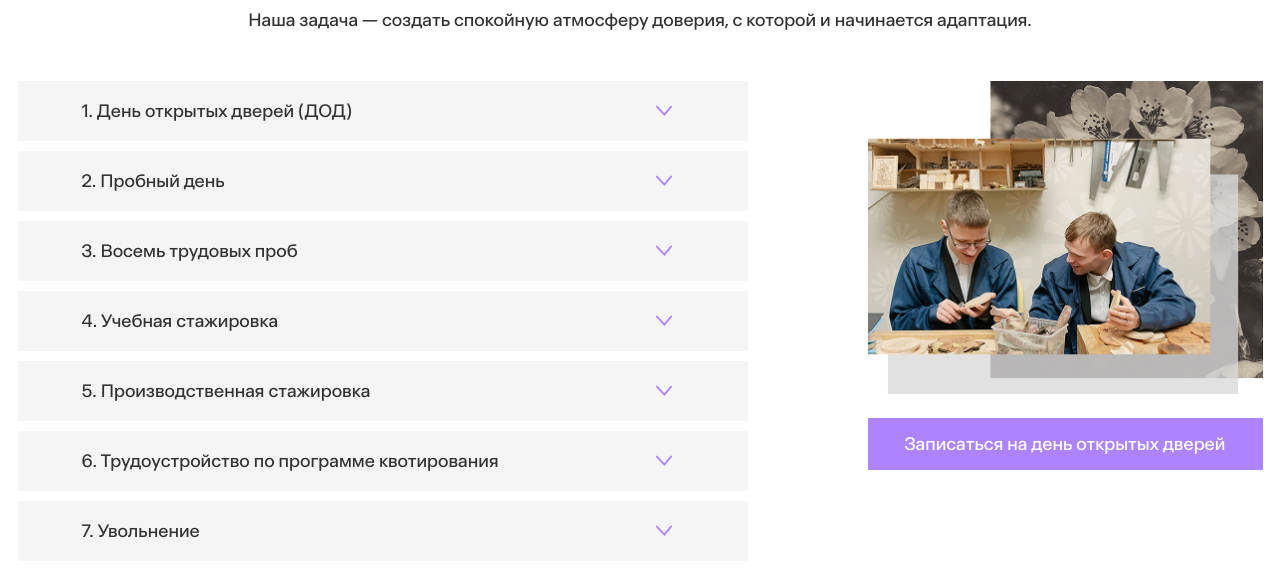
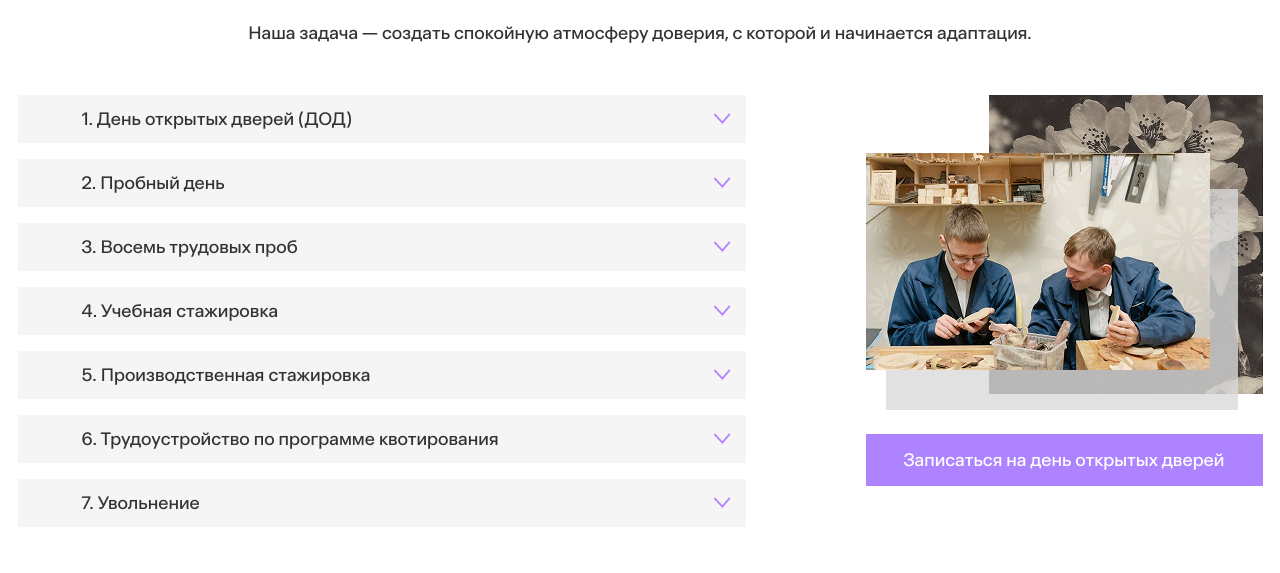
Before and after one commit to TanyushaBalandova/page-for-the-ordinary-business-website, a plain HTML site: page index.html in a window 1280 px wide. Shown: the part 296-869 px from the top of the page. Drawn offline with Linux system fonts and the light colour scheme.

Commit message:
Update style.css

```diff
--- a/css/style.css
+++ b/css/style.css
@@ -19,12 +19,14 @@
 body {
     margin: 0;
     font-family: 'Ony One', sans-serif;
+    font-weight: 400;
     color: #313332;
 }
 
 a {
     color: #313332;
     text-decoration: none;
+    font-weight: 400;
 }
 
 ul {
@@ -45,6 +47,7 @@ ul {
     justify-content: center;
     background: #ad83ff;
     font-size: 18px;
+    font-weight: 400;
     color: white;
 }
 
@@ -73,6 +76,7 @@ ul {
 
 .header__nav a {
     font-size: 15px;
+    font-weight: 400;
 }
 
 .header .logo a {
@@ -84,6 +88,7 @@ ul {
 
 .logo-title {
     font-size: 15px;
+    font-weight: 400;
 }
 
 .btn.btn__header {
@@ -102,16 +107,18 @@ ul {
     margin-bottom: 25px;
     gap: 24px;
     font-size: 15px;
+    font-weight: 400;
 }
 
 .breadcrumbs__current {
     color: #AD83FF;
+    font-weight: 400;
 }
 
 
-.main {
+main {
     flex: 1 0 auto;
-    padding-bottom: 28px;
+    padding-bottom: 32px;
 }
 
 .main > .container {
@@ -121,6 +128,7 @@ ul {
 h1 {
     margin: 0 0 16px;
     font-size: 30px;
+    font-weight: 500;
     line-height: 1.2;
     text-align: center;
 }
@@ -129,7 +137,8 @@ h1 {
     max-width: 785px;
     margin: auto;
     font-size: 18px;
-    line-height: 1.3;
+    font-weight: 400;
+    line-height: 1.5;
     text-align: center;
 }
 
@@ -141,7 +150,7 @@ h1 {
 /* Общая сетка */
 .path {
     display: grid;
-    grid-template-columns: 1fr 395px;
+    grid-template-columns: 1fr 397px;
     gap: 120px;
     align-items: start;
     margin-top: 48px;
@@ -153,7 +162,7 @@ h1 {
 .steps {
     display: flex;
     flex-direction: column;
-    gap: 10px;
+    gap: 16px;
     margin: 0;
     padding: 0;
     list-style: none;
@@ -163,8 +172,8 @@ h1 {
     display: flex;
     align-items: center;
     gap: 16px;
-    min-height: 60px;
-    padding: 0 76px 0 64px;
+    height: 48px;
+    padding: 0 16px 0 64px;
     background-color: #F5F5F5;
 }
 
@@ -177,6 +186,7 @@ h1 {
     border: none;
     font-family: inherit;
     font-size: 18px;
+    font-weight: 400;
     color: #313332;
     text-align: left;
     padding: 0;
@@ -200,20 +210,22 @@ h1 {
 
 .path-photo {
     display: block;
-    width: 100%;
-    max-width: 100%;
-    height: auto;
+    width: 397px;
+    height: 315px;
+    object-fit: cover;
 }
 
 .btn.btn__main {
     width: 100%;
     height: 52px;
     font-size: 18px;
+    font-weight: 400;
 }
 
 /* ФУТЕР */
 .footer {
     padding: 20px 0 40px;
+    font-weight: 400;
 }
 
 /* Верхняя часть: 5 колонок */
@@ -236,6 +248,7 @@ h1 {
     flex-direction: column;
     gap: 8px;
     font-size: 18px;
+    font-weight: 400;
     line-height: 1.2;
 }
 
@@ -244,6 +257,7 @@ h1 {
     margin-top: 12px;
     background: #F5F5F5;
     color: #313332;
+    font-weight: 400;
 }
 
 /* Колонка 3: адреса */
@@ -263,6 +277,7 @@ h1 {
 .footer-contacts p {
     margin: 0;
     font-size: 18px;
+    font-weight: 400;
     line-height: 1.4;
 }
 
@@ -277,6 +292,7 @@ h1 {
 .footer__social p {
     margin: 0 0 16px;
     font-size: 18px;
+    font-weight: 400;
     line-height: 1.3;
 }
 
@@ -309,6 +325,7 @@ h1 {
 .copyright {
     margin: 30px 0 0;
     font-size: 15px;
+    font-weight: 400;
     line-height: 18px;
     color: #999999;
 }
```
